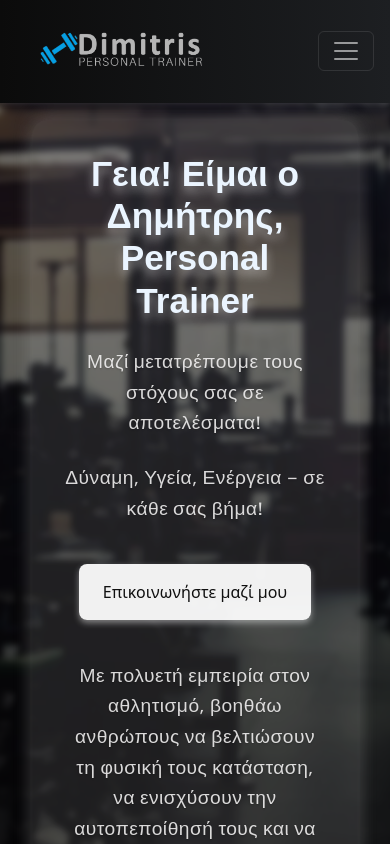
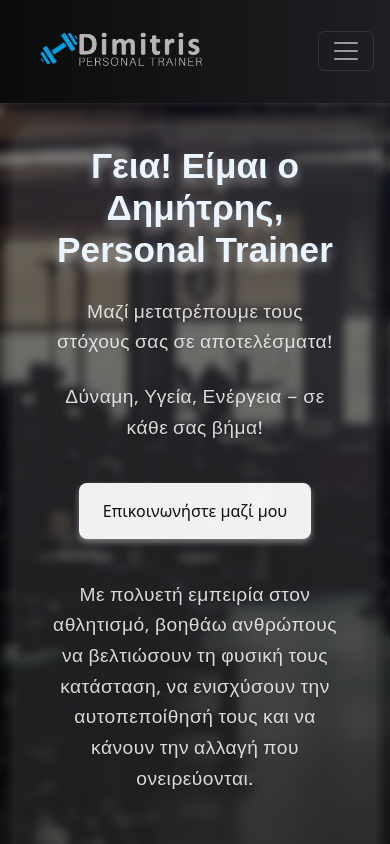
Before and after one commit to georgebetsios/personal-trainer-website, a React (Vite) app: page / in a window 390 px wide. Shown: the top 844 px of the page. Built offline with nearby package versions, Linux system fonts and the light colour scheme; a web font is replaced by a local one.

Commit message:
Add and remove home padding and fix the photo profil

```diff
--- a/src/App.css
+++ b/src/App.css
@@ -24,7 +24,7 @@ section {
   position: fixed;
   top: 0; left: 0; right: 0; bottom: 0;
   background-image: linear-gradient(rgba(0,0,0,0.5), rgba(0,0,0,0.75)), url('/src/assets/background-image-pt.jpeg');
-  filter: blur(3px);
+  filter: blur(4px);
   background-size: cover;
   background-position: center;
   background-repeat: no-repeat;
--- a/src/styles/About.css
+++ b/src/styles/About.css
@@ -76,6 +76,6 @@
     }
 
     .home-image{
-        height: 300px;
+        height: 350px;
     }
 }
--- a/src/styles/Home.css
+++ b/src/styles/Home.css
@@ -98,7 +98,7 @@
 
 @media (max-width: 768px) {
   .home-section {
-    padding: 0 1rem 4rem;
+    padding: 0.5rem 0 4rem;
   }
   .home-section h1 {
     font-size: 2.2rem;
@@ -112,7 +112,7 @@
     margin: 1rem 0;
   }
   .home-container{
-    padding: 2rem;
+    padding: 1rem 2rem 2rem;
     margin: 120px auto 60px;
   }
 }
```
Also changed, not shown: 3 other files (tests, documents, lock files or other folders).
